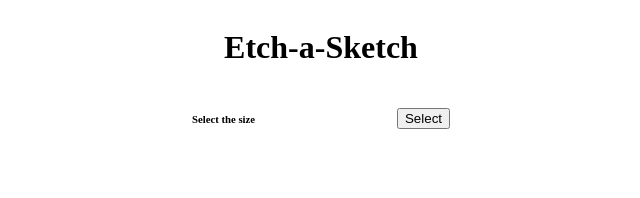
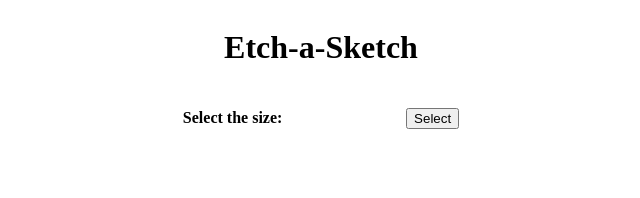
Before and after one commit to StefanParaschiva99/Etch-a-Sketch, a plain HTML site: page index.html in a window 1280 px wide. Shown: the top 198 px of the page, without its empty margins (319-959 px from the left). Drawn offline with Linux system fonts and the light colour scheme.

Commit message:
changed text size

```diff
--- a/index.html
+++ b/index.html
@@ -10,7 +10,7 @@
 <body>
     <h1>Etch-a-Sketch</h1>
     <div class="header">
-        <h6>Select the size</h6>
+        <h4>Select the size:</h4>
         <button id="popup" class="btn btn-select">Select</button>
     </div>
     <p id="message"></p>
```
